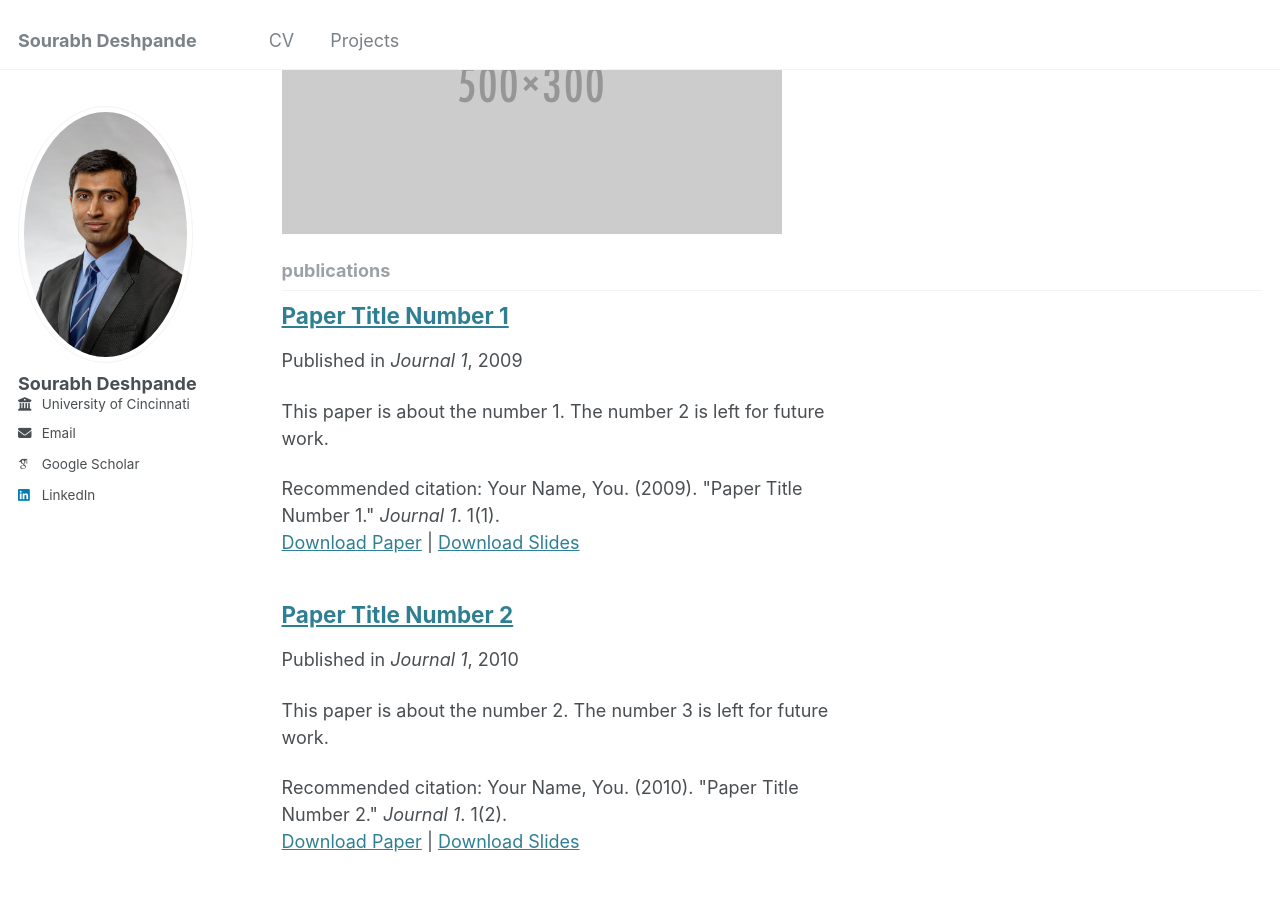
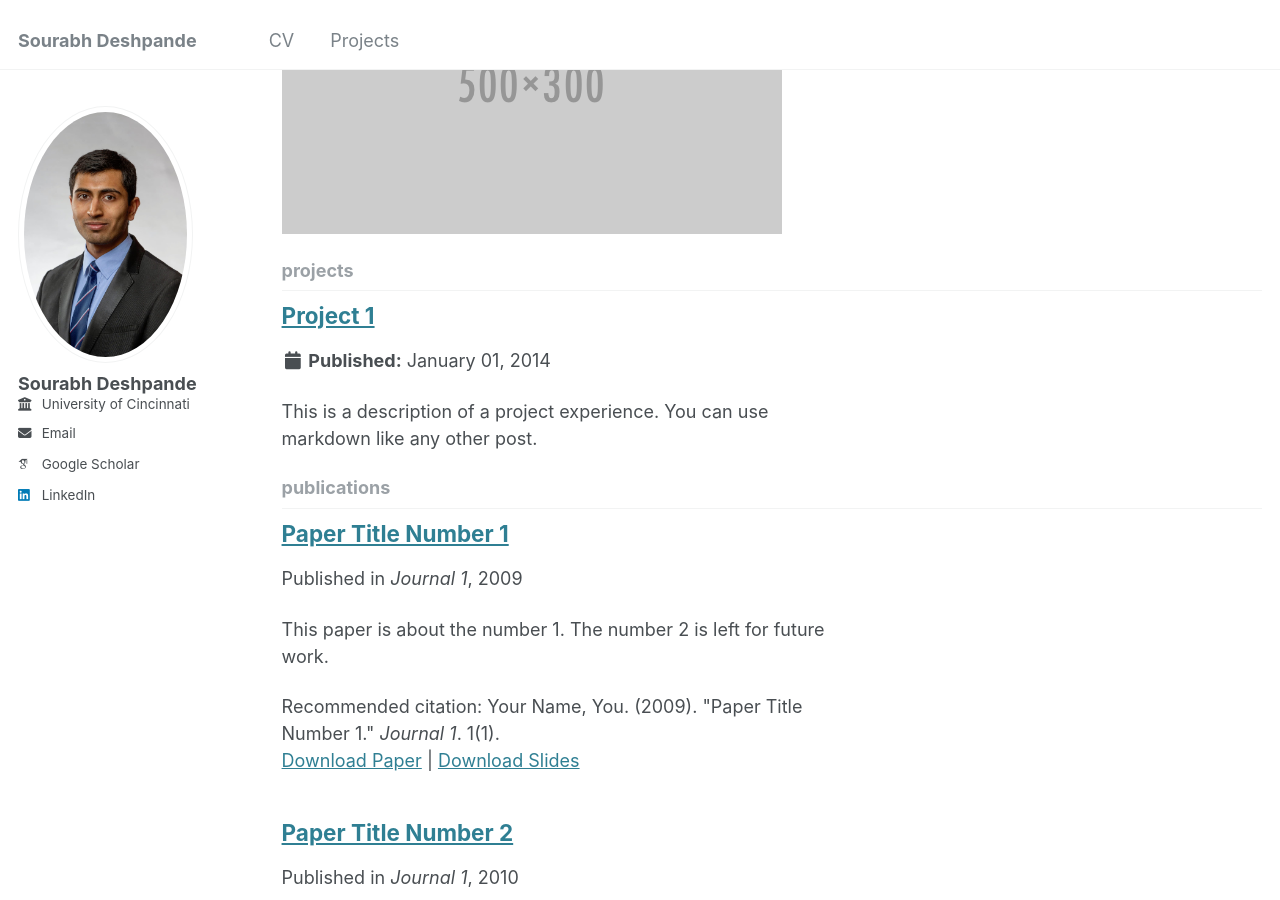
Before and after one commit to sopdeshpande/sopdeshpande.github.io, a Jekyll site: the page built from _pages/collection-archive.html, in a window 1280 px wide and 900 px high, scrolled down 858 px. Built offline with Jekyll 4.4.1, drawn with Linux system fonts in a browser that asks for light colours; some web fonts are replaced.

Commit message:
Update _config.yml

```diff
--- a/_config.yml
+++ b/_config.yml
@@ -224,7 +224,9 @@ collections:
   talks:
     output: true
     permalink: /:collection/:path/
-
+  projects:
+    output: true
+    permalink: /:collection/:path/
 
 # These settings control how pages and collections are included in the site
 defaults:
@@ -281,7 +283,14 @@ defaults:
       layout: talk
       author_profile: true
       share: true
-
+  # _projects
+  - scope:
+      path: ""
+      type: projects
+    values:
+      layout: projects
+      author_profile: true
+      share: true
 
 # Sass/SCSS
 sass:
```
